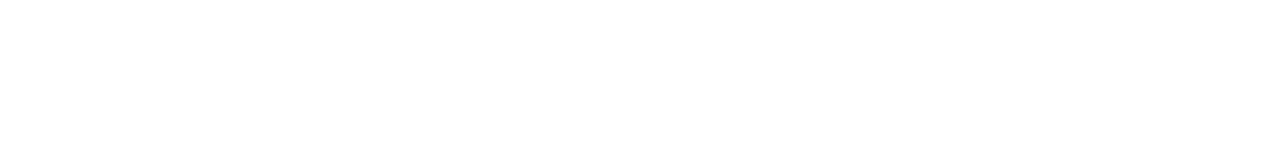
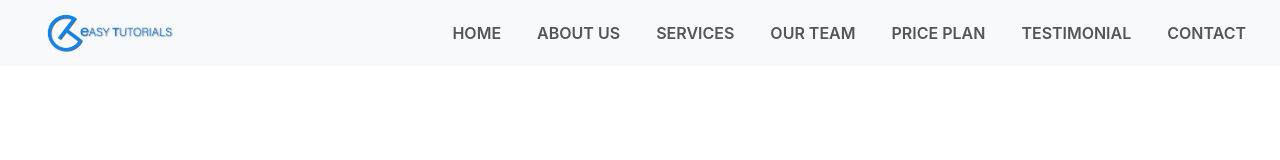
Before and after one commit to HansMoura20/Business-Solution-Website, a plain HTML site: page index.html in a window 1280 px wide. Drawn offline with nearby package versions, Linux system fonts and the light colour scheme.

Commit message:
finishing the navigation bar

```diff
--- a/index.html
+++ b/index.html
@@ -13,7 +13,41 @@
     <title>Business website</title>
   </head>
   <body>
-
+    <!-----NavBar----->
+    <section id="nav-bar">
+      <nav class="navbar navbar-expand-lg navbar-light bg-light">
+        <a class="navbar-brand" href="#"><img src="img/logo.png" alt="logo"></a>
+        <button class="navbar-toggler" type="button" data-toggle="collapse" data-target="#navbarNav" aria-controls="navbarNav" aria-expanded="false" aria-label="Toggle navigation">
+          <span class="navbar-toggler-icon"></span>
+        </button>
+        <div class="collapse navbar-collapse" id="navbarNav">
+          <ul class="navbar-nav ml-auto">
+            <li class="nav-item">
+              <a class="nav-link" href="#">home</a>
+            </li>
+            <li class="nav-item">
+              <a class="nav-link" href="#">about us</a>
+            </li>
+            <li class="nav-item">
+              <a class="nav-link" href="#">services</a>
+            </li>
+            <li class="nav-item">
+              <a class="nav-link" href="#">our team</a>
+            </li>
+            <li class="nav-item">
+              <a class="nav-link" href="#">price plan</a>
+            </li>
+            <li class="nav-item">
+              <a class="nav-link" href="#">testimonial</a>
+            </li>
+            <li class="nav-item">
+              <a class="nav-link" href="#">contact</a>
+            </li>
+          </ul>
+        </div>
+      </nav>
+    </section>
+    <!-----END OF NavBar----->
 
 
 
--- a/style.css
+++ b/style.css
@@ -0,0 +1,41 @@
+*{
+  box-sizing: border-box;
+  margin: 0;
+  padding: 0;
+}
+
+/* ========================
+NavBar
+======================== */
+
+#nav-bar{
+  position: sticky;
+  top: 0;
+  z-index: 10;
+}
+.navbar-brand img{
+  height: 40px;
+  padding-left: 30px;
+}
+.navbar-nav li{
+  padding: 0 10px;
+}
+.navbar-nav li a{
+  float: right;
+  text-align: left;
+  text-transform: uppercase;
+}
+#nav-bar ul li a:hover{
+  color: #007bff!important;
+}
+.navbar{
+  background: #fff;
+}
+.navbar-toggler{
+  border: none!important;
+}
+.nav-link{
+  color: #555!important;
+  font-weight: 600;
+  font-size: 16px;
+}
```
